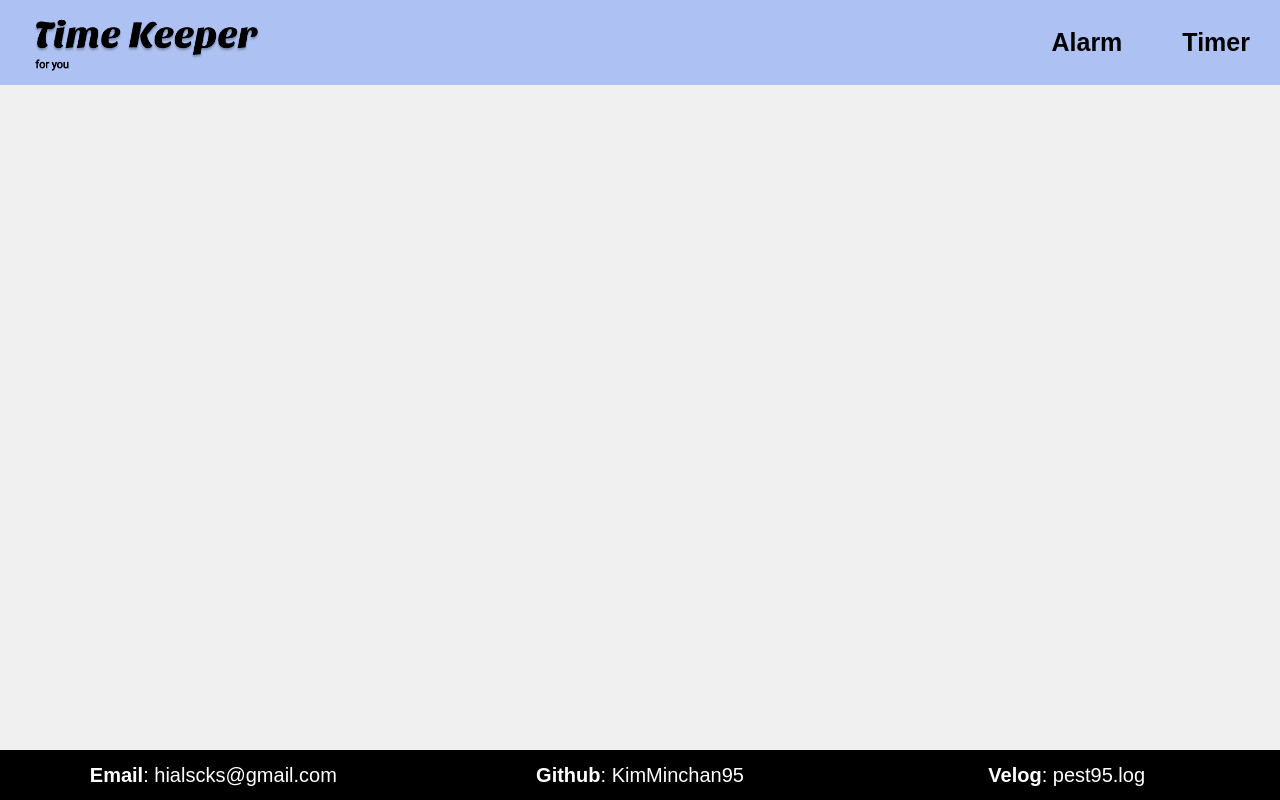
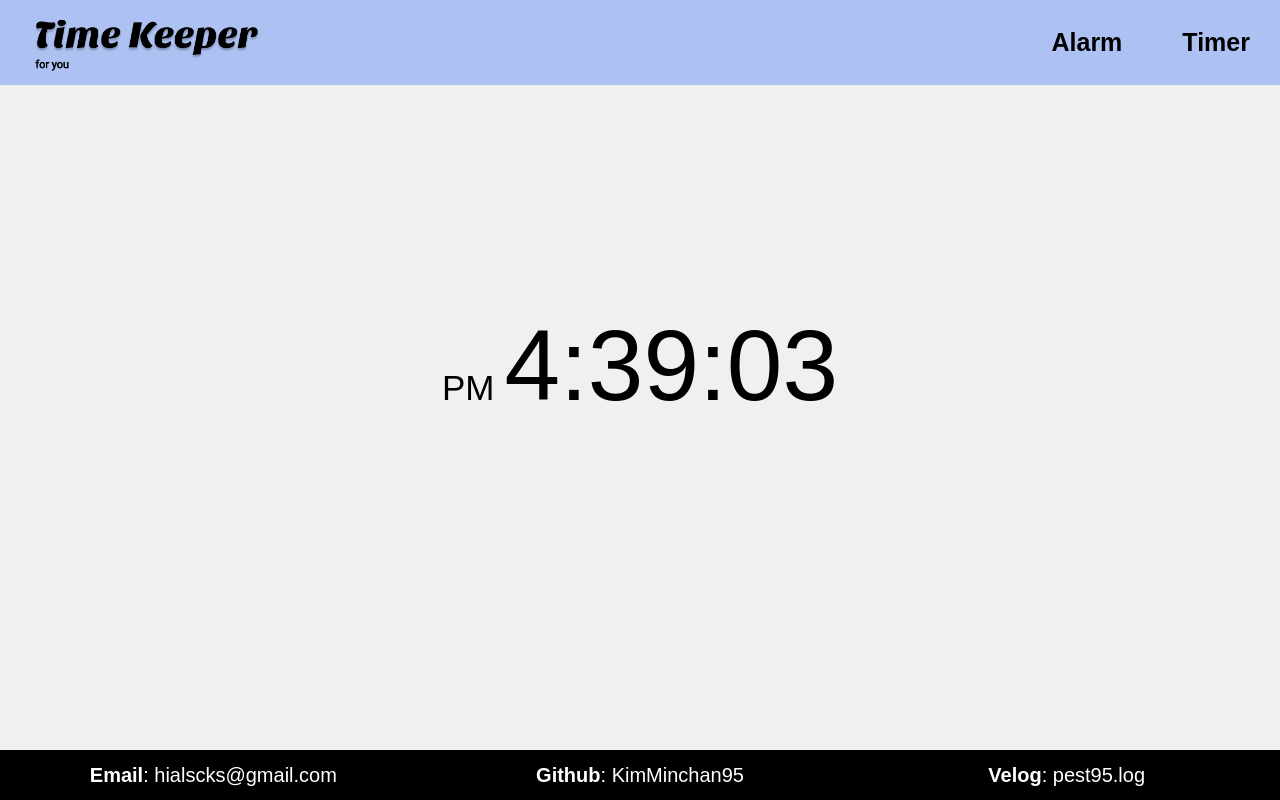
Before and after one commit to KimMinchan95/TimeKeeper, a React (Create React App) app in the folder practice/: page /alarm in a window 1280 px wide. Built offline with nearby package versions, Linux system fonts and the light colour scheme.

Commit message:
update: alarm

```diff
--- a/practice/src/components/Header.js
+++ b/practice/src/components/Header.js
@@ -23,6 +23,9 @@ const Logo = styled.img`
 
 const Nav = styled.nav`
   height: 100%;
+  @media screen and (max-width: 1024px) {
+    margin-right: 30px;
+  }
 `;
 
 const Menu = styled.div`
--- /dev/null
+++ b/practice/src/components/alarm_components/CurrentTime.js
@@ -0,0 +1,49 @@
+import styled from 'styled-components';
+import { useState, useEffect } from 'react';
+
+const CurrentTimeContainer = styled.div`
+  width: 100%;
+  height: 100%;
+`;
+
+const TimerContainer = styled.section`
+  text-align: center;
+  line-height: 70vh;
+`;
+
+const Time = styled.div`
+  display: inline-block;
+  padding-left: 10px;
+  font-size: 100px;
+`;
+
+const DayOrNight = styled.span`
+  font-size: 35px;
+`;
+
+const CurrentTime = () => {
+  const [ current, setCurrent ] = useState(new Date().toLocaleTimeString());
+
+  useEffect(() => {
+    const currentTime = () => {
+      setCurrent(new Date().toLocaleTimeString());
+    }
+    setInterval(currentTime, 1000)
+    return () => clearInterval(currentTime)
+  });
+
+  return (
+    <CurrentTimeContainer>
+      <TimerContainer>
+        <DayOrNight>
+          {current.slice(-2)}
+        </DayOrNight>
+        <Time>
+          {current.slice(0, -3)}
+        </Time>
+      </TimerContainer>
+    </CurrentTimeContainer>
+  );
+};
+
+export default CurrentTime;
--- a/practice/src/components/main_components/MainDesc.js
+++ b/practice/src/components/main_components/MainDesc.js
@@ -1,5 +1,3 @@
-import styled from 'styled-components';
-
 const MainDesc = () => {
   return (
     <div>
--- a/practice/src/pages/Alarm.js
+++ b/practice/src/pages/Alarm.js
@@ -1,7 +1,9 @@
+import CurrentTime from '../components/alarm_components/CurrentTime';
+
 const Alarm = () => {
   return (
     <div>
-
+      <CurrentTime />
     </div>
   );
 };
```
